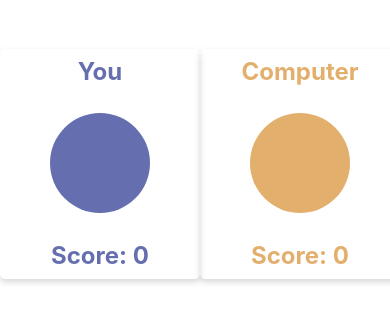
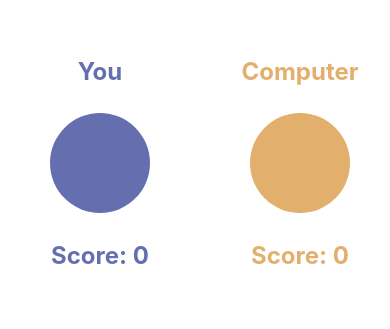
Before and after one commit to Mariraj-Krishnan/Rock-Paper-Scissor, a plain HTML site: page index.html in a window 390 px wide. Shown: the part 144-473 px from the top of the page. Drawn offline with Linux system fonts and the light colour scheme.

Commit message:
Update style.csd

```diff
--- a/style.css
+++ b/style.css
@@ -153,6 +153,8 @@ body {
   .result-container > div {
     width: 200px;
     height: 230px;
+    box-shadow: none;
+    background: none;
   }
   .result-container .imgholder {
     width: 100px;
```
